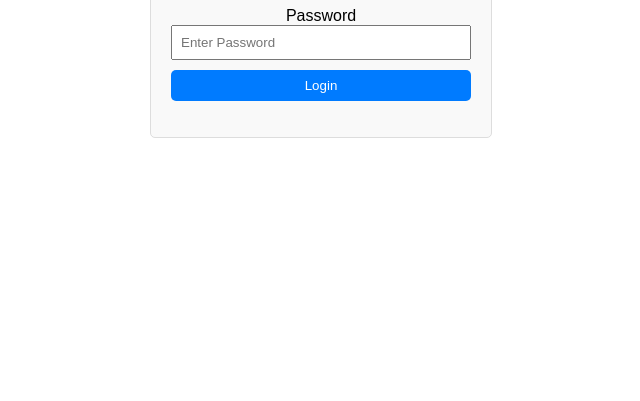
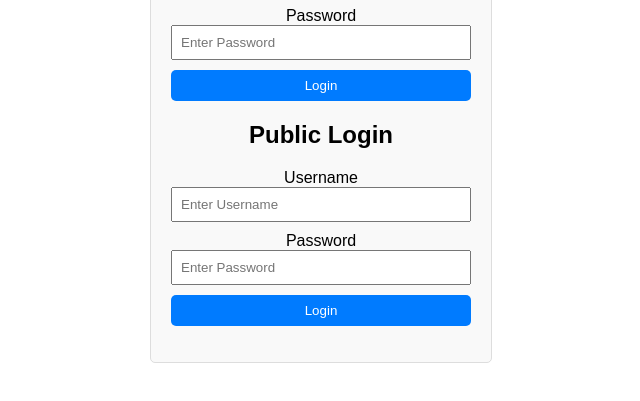
Before and after one commit to chaitanyasingh84/natural_disaster, a plain HTML site: page index.html in a window 1280 px wide. Shown: the part 245-646 px from the top of the page, without its empty margins (319-959 px from the left). Drawn offline with Linux system fonts and the light colour scheme.

Commit message:
Added public user login element

```diff
--- a/index.html
+++ b/index.html
@@ -20,6 +20,19 @@
         <button type="submit">Login</button>
         <p id="error-message" style="color: red;"></p>
     </form>
+
+    <h2>Public Login</h2>
+    <form onsubmit="login_public(); return false;">
+        <label for="username-public">Username</label>
+        <input type="text" id="username-public" placeholder="Enter Username" required />
+
+        <label for="password-public">Password</label>
+        <input type="password" id="password-public" placeholder="Enter Password" required />
+
+        <button type="submit-public">Login</button>
+        <p id="error-message-public" style="color: red;"></p>
+    </form>
+
 </div>
 
 <script src="app.js"></script>
--- a/styles.css
+++ b/styles.css
@@ -26,6 +26,12 @@ body {
     background-color: #f9f9f9;
     text-align: center;
 }
+
+.inline-child{
+    display: inline-block;
+}
+
+
 
 input, select, button {
     display: block;
```
